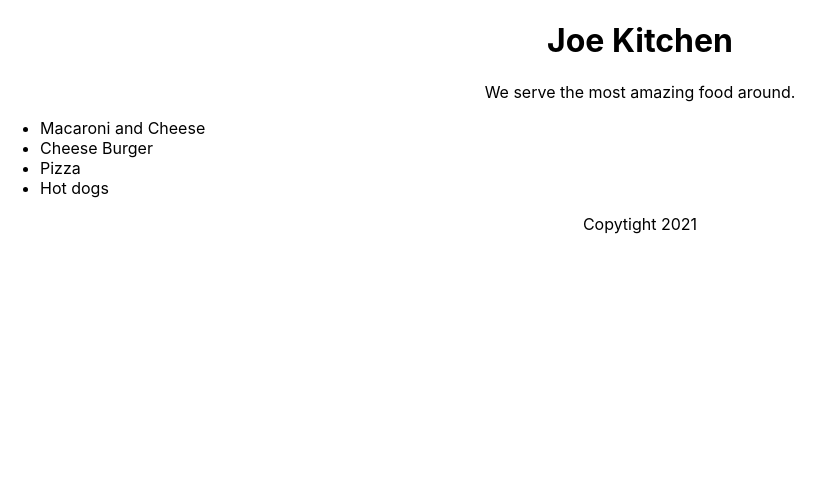
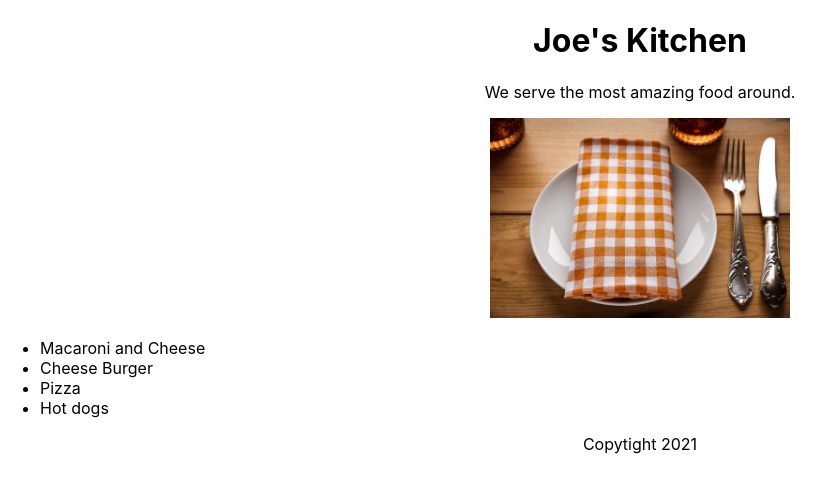
Before and after one commit to Heyson/React, a React (Create React App) app in the folder react-essentials/: page / in a window 1280 px wide. Shown: the top 492 px of the page, without its empty margins (0-834 px from the left). Built offline with nearby package versions, Linux system fonts and the light colour scheme.

Commit message:
Display images with React

```diff
--- a/react-essentials/src/App.js
+++ b/react-essentials/src/App.js
@@ -1,5 +1,6 @@
 import React from 'react';
 import './App.css';
+import restaurant from "./restaurant.jpg";
 
 function Header(props) {
   return(
@@ -13,6 +14,7 @@ function Main(props) {
   return (
     <section>
       <p>We serve the most {props.adjective} food around.</p>
+      <img src={restaurant} height={200} alt={"napking and utensils on plate"}/>
       <ul style={{textAlign: "left"}}>
         {props.dishes.map((dish) => (
           <li key={dish.id}>{dish.title}</li>
@@ -43,7 +45,7 @@ console.log(dishObjects);
 function App() {
   return (
     <div className="App">
-      <Header name="Joe"/>
+      <Header name="Joe's"/>
       <Main adjective="amazing" dishes={dishObjects}/>
       <Footer year={new Date().getFullYear()}/>
     </div>
```
Also changed, not shown: react-essentials/src/restaurant.jpg (added).
